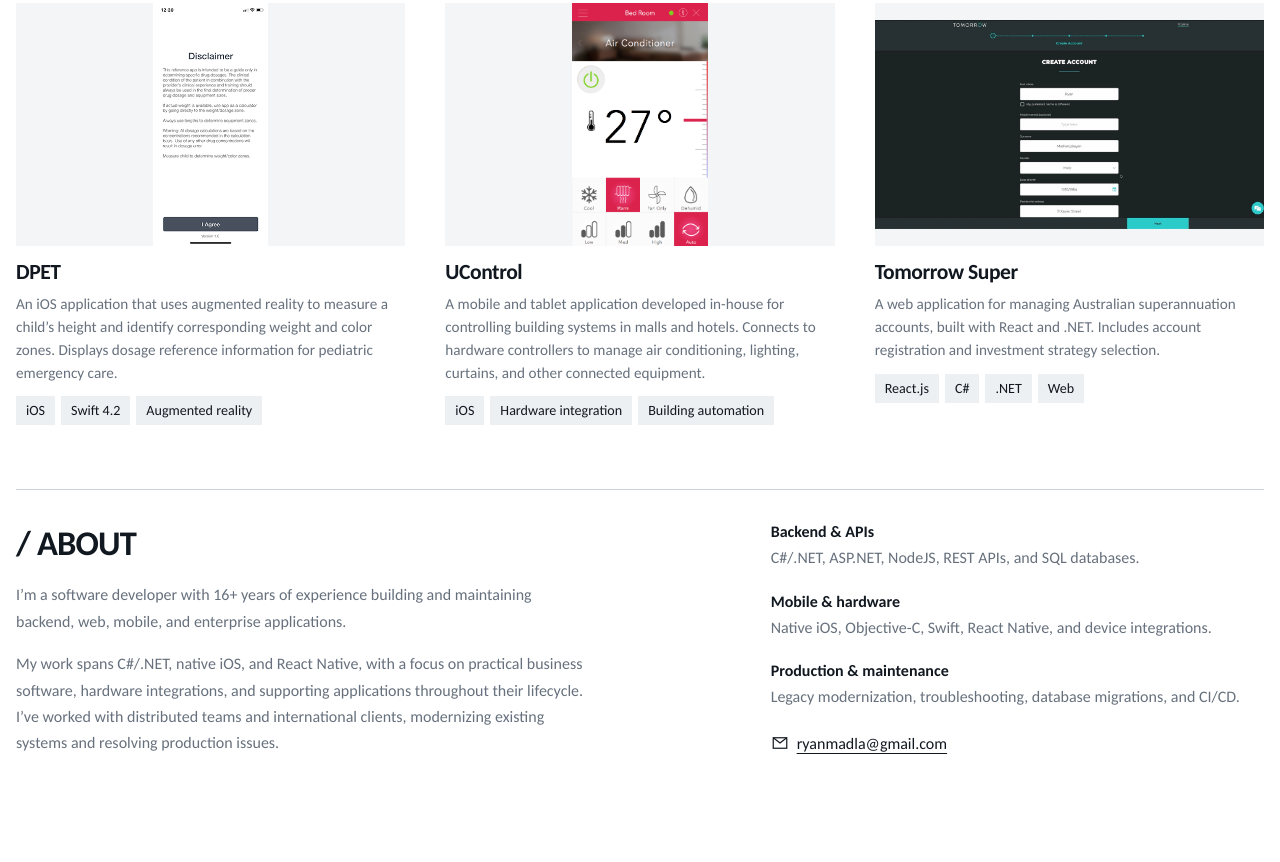
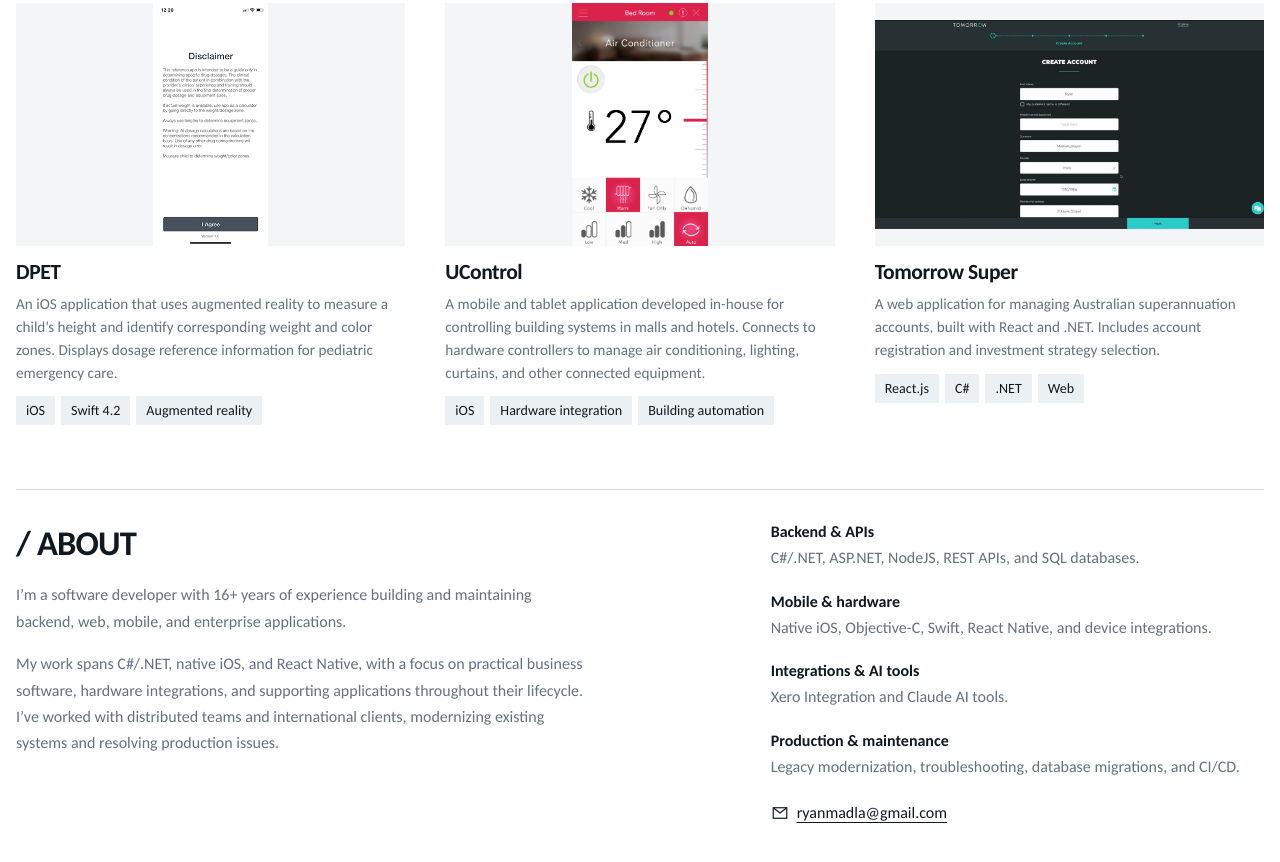
Before and after one commit to ryanmadla/dev-portfolio, a plain HTML site: page index.html in a window 1280 px wide. Shown: the part 1291-2153 px from the top of the page. Before the commit the page ends 2120 px from the top, so only its background shows below. Drawn offline with Linux system fonts and the light colour scheme.

Commit message:
Add Xero integration and Claude AI tools to portfolio

```diff
--- a/index.html
+++ b/index.html
@@ -101,6 +101,8 @@
             Native iOS, Objective-C, Swift, React Native, and device
             integrations.
           </p>
+          <h3>Integrations &amp; AI tools</h3>
+          <p>Xero Integration and Claude AI tools.</p>
           <h3>Production &amp; maintenance</h3>
           <p>
             Legacy modernization, troubleshooting, database migrations, and
```
